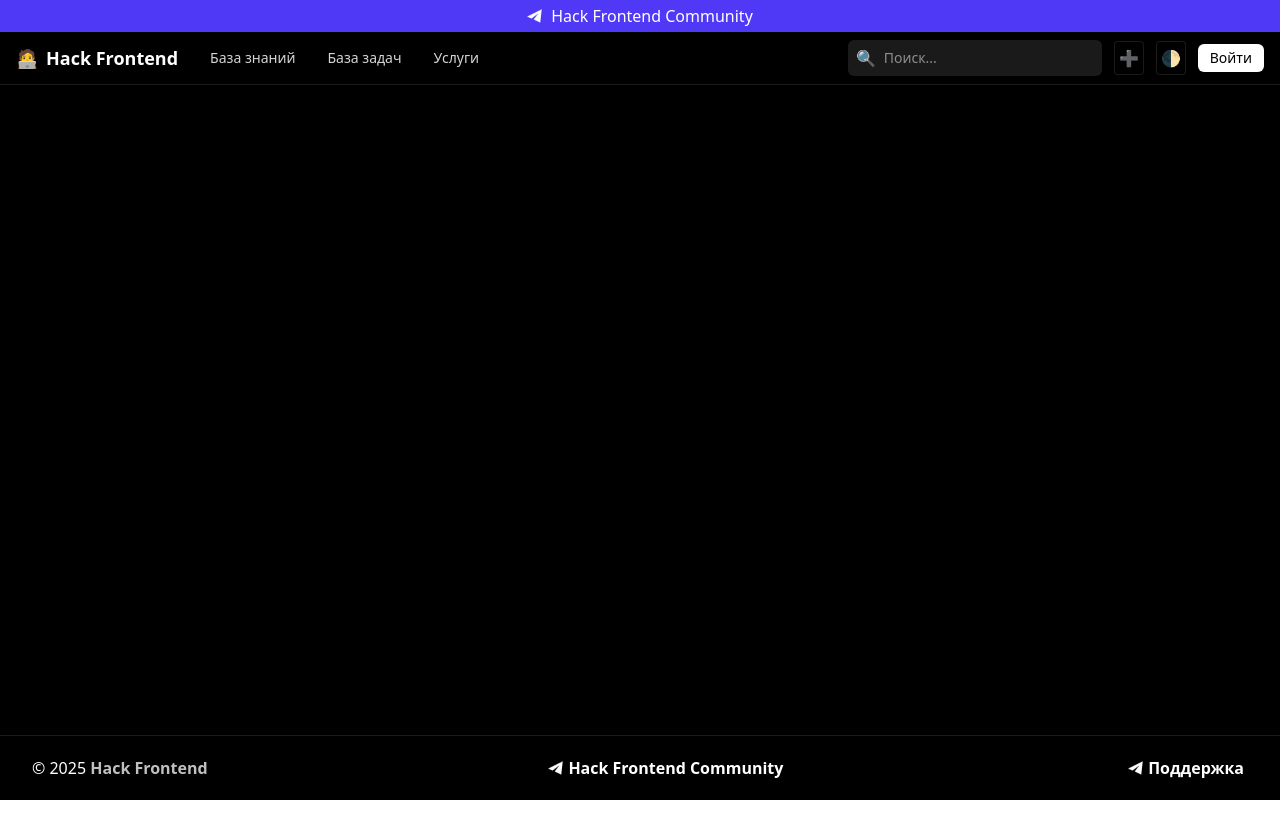
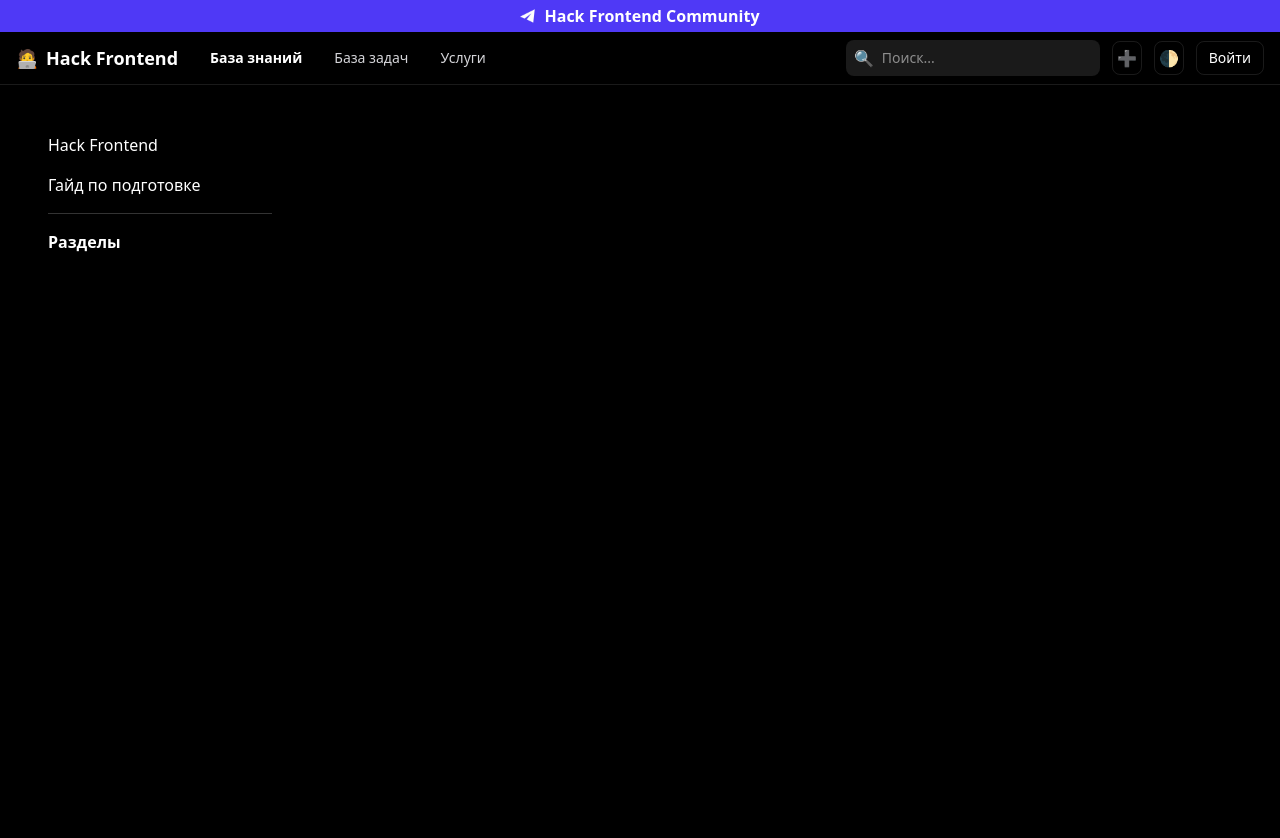
Before and after one commit to Revers4/Almanah, a React (Vite) app: page /knowledge in a window 1280 px wide. Shown: the top 838 px of the page. Before the commit the page ends 800 px from the top, so only its background shows below. Built offline with nearby package versions, Linux system fonts and the light colour scheme.

Commit message:
update 2

```diff
--- a/src/components/AppHeader/AppHeader.tsx
+++ b/src/components/AppHeader/AppHeader.tsx
@@ -1,44 +1,50 @@
-import { Link, NavLink } from "react-router-dom";
+import { Link, NavLink, useLocation } from "react-router-dom";
 import telegramIcon from "../../icons/telegram.png";
 
 export function AppHeader() {
+    const location = useLocation();
+    const isKnowlengeActive = location.pathname.startsWith("/knowledge")
+
     return (
         <header>
             <div className="bg-indigo-600">
                 <nav className="p-1">
                     <a href="/" className="flex text-white font-light items-center gap-2 mx-auto w-max hover:text-fuchsia-300 transition-colors duration-300 ease-in">
                         <img src={telegramIcon} alt="Telegram logo" className="w-4" />
-                        <span className="">Hack Frontend Community</span>
+                        <span className="font-bold">Hack Frontend Community</span>
                     </a>
                 </nav>
             </div>
-            <div className="bg-black max-w-[1850px] mx-auto border-b border-white/10 text-white px-4 py-2 flex items-center justify-between">
+            <div className="max-w-[1850px] mx-auto border-b border-white/10 text-white px-4 py-2 flex items-center justify-between">
                 <div className="flex items-center gap-6">
                     <Link to={"/"} className="flex items-center gap-2 font-bold text-lg">
                         <span>🧑‍💻</span>
                         <span>Hack Frontend</span>
                     </Link>
                     <nav className="flex gap-4 text-sm text-zinc-300">
-                        <NavLink to={"/"} className="hover:text-white hover:bg-white/10 px-2 py-1 rounded-md transition">База знаний</NavLink>
-                        <NavLink to={"/"} className="hover:text-white hover:bg-white/10 px-2 py-1 rounded-md transition">База задач</NavLink>
-                        <NavLink to={"/"} className="hover:text-white hover:bg-white/10 px-2 py-1 rounded-md transition">Услуги</NavLink>
+                        <NavLink to={"/knowledge/introduction"} end
+                            className={() =>
+                                `hover:text-white hover:bg-white/10 px-2 py-1 rounded-lg transition ${isKnowlengeActive ? 'font-bold text-white' : ''}`}
+                        >База знаний</NavLink>
+                        <NavLink to={"/"} end className="hover:text-white hover:bg-white/10 px-2 py-1 rounded-lg transition">База задач</NavLink>
+                        <NavLink to={"/"} end className="hover:text-white hover:bg-white/10 px-2 py-1 rounded-lg transition">Услуги</NavLink>
                     </nav>
                 </div>
 
                 <div className="flex items-center gap-3">
                     <div className="relative">
-                        <input type="text" placeholder="Поиск..." className="bg-white/10 text-sm text-white rounded-md pl-9 pr-4 py-2 focus:outline-none focus:ring-2 focus:ring-zinc-700" />
+                        <input type="text" placeholder="Поиск..." className="bg-white/10 text-sm text-white rounded-lg pl-9 pr-4 py-2 focus:outline-none focus:ring-2 focus:ring-zinc-700" />
                         <span className="absolute left-2 top-1.5 text-zinc-400">🔍</span>
                     </div>
 
-                    <button className="bg-black hover:bg-white/10 border border-white/10 rounded p-1 transition">
+                    <button className=" hover:bg-white/10 border border-white/10 rounded-lg p-1 transition">
                         ➕
                     </button>
-                    <button className="bg-black hover:bg-white/10 border border-white/10 rounded p-1 transition">
+                    <button className=" hover:bg-white/10 border border-white/10 rounded-lg p-1 transition">
                         🌓
                     </button>
 
-                    <button className="bg-white text-black rounded-md px-3 py-1 text-sm font-medium hover:bg-zinc-200 transition">
+                    <button className="border border-white/10 rounded-lg px-3 py-1.5 text-sm font-medium hover:bg-white/10 transition">
                         Войти
                     </button>
                 </div>
--- a/src/components/app/App.tsx
+++ b/src/components/app/App.tsx
@@ -5,6 +5,7 @@ import { Footer } from "../Footer/Footer.tsx";
 
 
 const MainPage = lazy(() => import("../pages/MainPage"));
+const Knowledge = lazy(() => import("../pages/knowledge.tsx"));
 
 
 const App = () => {
@@ -16,6 +17,10 @@ const App = () => {
         <main className="flex-grow max-w-[1850px] w-full mx-auto">
           <Routes>
             <Route path="/" element={<MainPage />} />
+            <Route path="/knowledge" element={<Knowledge />}>
+              <Route path="introduction"/>
+              <Route path="preparation-guide"/>
+            </Route>
           </Routes>
         </main>
         <Footer />
--- /dev/null
+++ b/src/components/pages/Knowledge.tsx
@@ -0,0 +1,29 @@
+import { NavLink, Outlet } from "react-router-dom";
+
+export default function Knowledge() {
+    return (
+        <section className="flex gap-8 min-h-[200vh] p-8">
+            <aside className="sticky font-normal w-64 top-8 text-white h-max p-4 rounded space-y-4">
+                <NavLink
+                    className={({ isActive }) =>
+                        ` block transition ${isActive ? 'font-bold' : ''}`} to={"/knowledge/introduction"}>Hack Frontend</NavLink>
+                <NavLink className={({ isActive }) =>
+                    ` block transition ${isActive ? 'font-bold' : ''}`} to={"/knowledge/preparation-guide"}>Гайд по подготовке</NavLink>
+                <hr className="border-white/20" />
+                <h1 className="font-bold">Разделы</h1>
+
+            </aside>
+            <Outlet />
+
+            {/* <article className="flex-1 space-y-8">
+                <p className="text-lg text-white">hello</p>
+                {[...Array(30)].map((_, i) => (
+                    <p key={i} className="text-sm text-white">
+                        Длинный контент {i + 1}
+                    </p>
+                ))}
+            </article> */}
+        </section>
+
+    );
+}
--- a/src/components/pages/MainPage.tsx
+++ b/src/components/pages/MainPage.tsx
@@ -3,13 +3,13 @@ import { Link } from "react-router-dom";
 export default function MainPage() {
     return (
         <section className="flex items-center justify-center flex-col min-h-[80vh] text-white">
-            <h1 className="text-white text-4xl font-bold mb-4 sm:text-7xl">Hack Frontend</h1>
+            <h1 className="text-white text-4xl font-bold mb-5 sm:text-7xl">Hack Frontend</h1>
             <p className="max-w-[600px] mb-8 text-center sm:text-base">
                 <span className="font-bold">Hack Frontend</span> — это платформа, где вы сможете отточить навыки фронтенд-разработки и подготовиться к успешному собеседованию на должность фронтенд-разработчика.
             </p>
             <div>
-                <Link className="bg-white text-black rounded" to={'/'}>Начать</Link>
-                <Link to={'/'}>Наши услуги</Link>
+                <Link className="bg-white text-black rounded-lg px-4 py-2 mr-3" to={'/'}>Начать</Link>
+                <Link className="rounded-lg border border-white/10 px-4 py-2 hover:bg-white/10" to={'/'}>Наши услуги</Link>
             </div>
         </section>
     );
```
